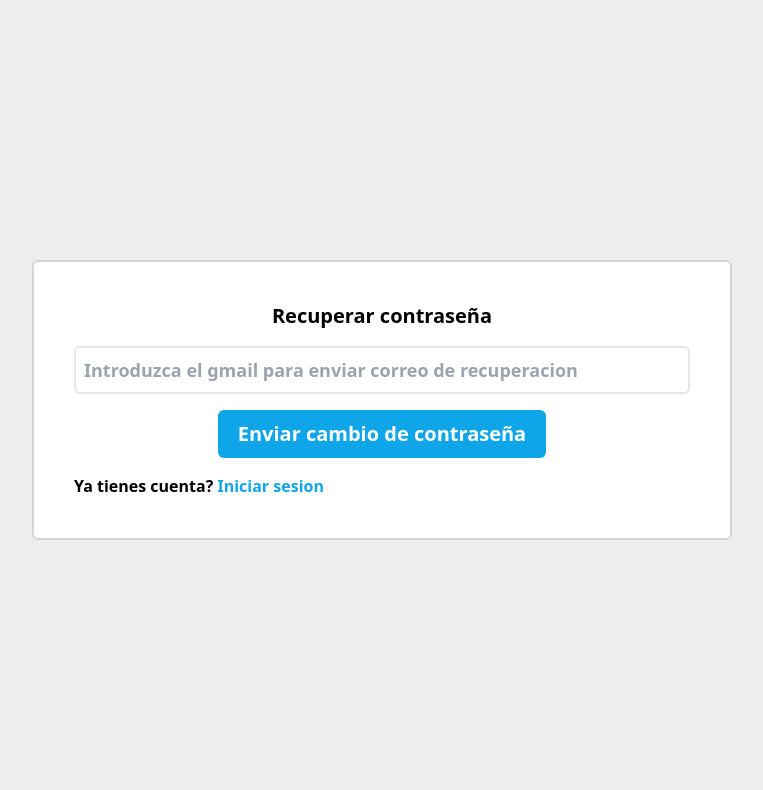
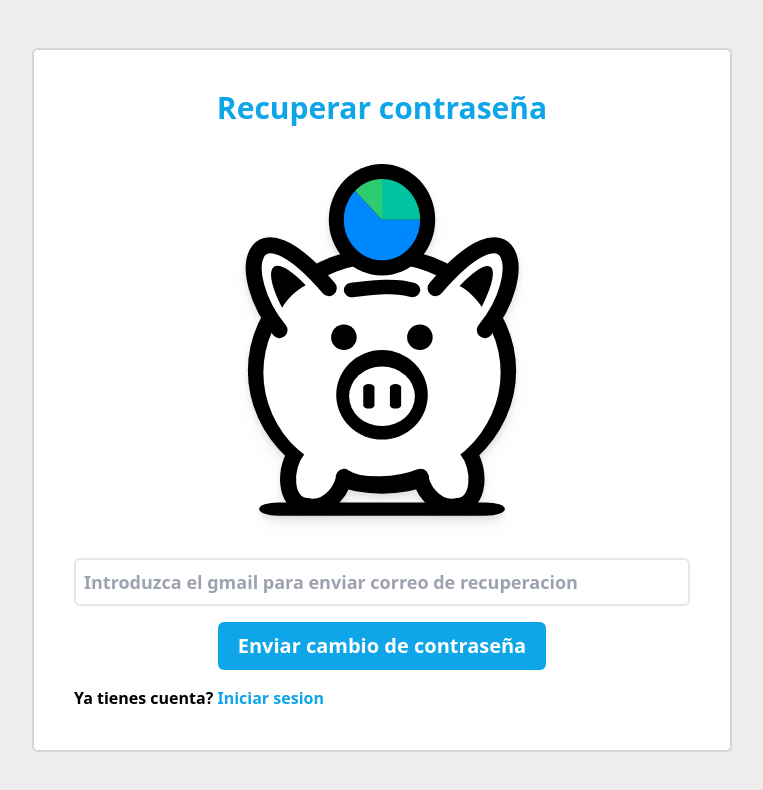
Before and after one commit to LisandroGG/Gestor-financiero-front, a React (Vite) app: page /forgotPassword in a window 1280 px wide. Shown: the top 790 px of the page, without its empty margins (258-1021 px from the left). Built offline with nearby package versions, Linux system fonts and the light colour scheme; no server answers.

Commit message:
SVG on login, register and password

```diff
--- a/src/components/Login/Login.jsx
+++ b/src/components/Login/Login.jsx
@@ -62,7 +62,8 @@ const Login = () =>{
     ) : (
             <form onSubmit={handleSubmit}
             className="flex flex-col gap-4 bg-fondo border-gray-300 border-2 p-4 md:p-8 lg:p-10 rounded-md w-80 md:w-form-md lg:w-form-lg">
-                <h1 className="text-2xl font-bold ">Iniciar sesion</h1>
+                <h1 className="text-3xl font-bold text-center text-sky-500">Iniciar sesion</h1>
+                <img src="assets/logo.svg" alt="logo" className="h-[200px] md:h-[300px] lg:h-[400px] drop-shadow-lg"/>
                 <Input
                     type="mail"
                     placeholder="Introduzca su gmail"
--- a/src/components/Password/ChangePassword.jsx
+++ b/src/components/Password/ChangePassword.jsx
@@ -62,7 +62,8 @@ const ChangePassword = () => {
             ) : (
             <form onSubmit={handleChangePassword}
             className="flex flex-col gap-4 bg-fondo border-gray-300 border-2 p-4 md:p-8 lg:p-10 rounded-md w-80 md:w-form-md lg:w-form-lg">
-            <h1 className="font-bold text-center text-xl">Ingrese su nueva contraseña</h1>
+            <h1 className="text-3xl font-bold text-center text-sky-500">Ingrese su nueva contraseña</h1>
+            <img src="assets/logo.svg" alt="logo" className="h-[200px] md:h-[300px] lg:h-[400px] drop-shadow-lg"/>
                 <Input
                     type='password'
                     placeholder="Nueva contraseña"
--- a/src/components/Password/ForgotPassword.jsx
+++ b/src/components/Password/ForgotPassword.jsx
@@ -97,7 +97,8 @@ const ForgotPassword = () => {
             ) : (
             <form onSubmit={handleSendEmail}
             className="flex flex-col gap-4 bg-fondo border-gray-300 border-2 p-4 md:p-8 lg:p-10 rounded-md w-80 md:w-form-md lg:w-form-lg">
-                <h1 className="font-bold text-center text-xl">Recuperar contraseña</h1>
+                <h1 className="text-3xl font-bold text-center text-sky-500">Recuperar contraseña</h1>
+                <img src="assets/logo.svg" alt="logo" className="h-[200px] md:h-[300px] lg:h-[400px] drop-shadow-lg"/>
                 <Input
                     type="mail"
                     placeholder="Introduzca el gmail para enviar correo de recuperacion"
--- a/src/components/Register/Register.jsx
+++ b/src/components/Register/Register.jsx
@@ -68,7 +68,8 @@ const Register = () => {
             onSubmit={handleSubmit}
             className="flex flex-col gap-4 bg-fondo border-gray-300 border-2 p-4 md:p-8 lg:p-10 rounded-md w-80 md:w-form-md lg:w-form-lg"
         >
-            <h1 className="text-2xl font-bold">Crear una cuenta</h1>
+            <h1 className="text-3xl font-bold text-center text-sky-500">Crear una cuenta</h1>
+            <img src="assets/logo.svg" alt="logo" className="h-[200px] md:h-[300px] lg:h-[400px] drop-shadow-lg"/>
             <Input
                 type="text"
                 placeholder="Introduzca su nombre"
```
Also changed, not shown: public/assets/logo.svg (added).
